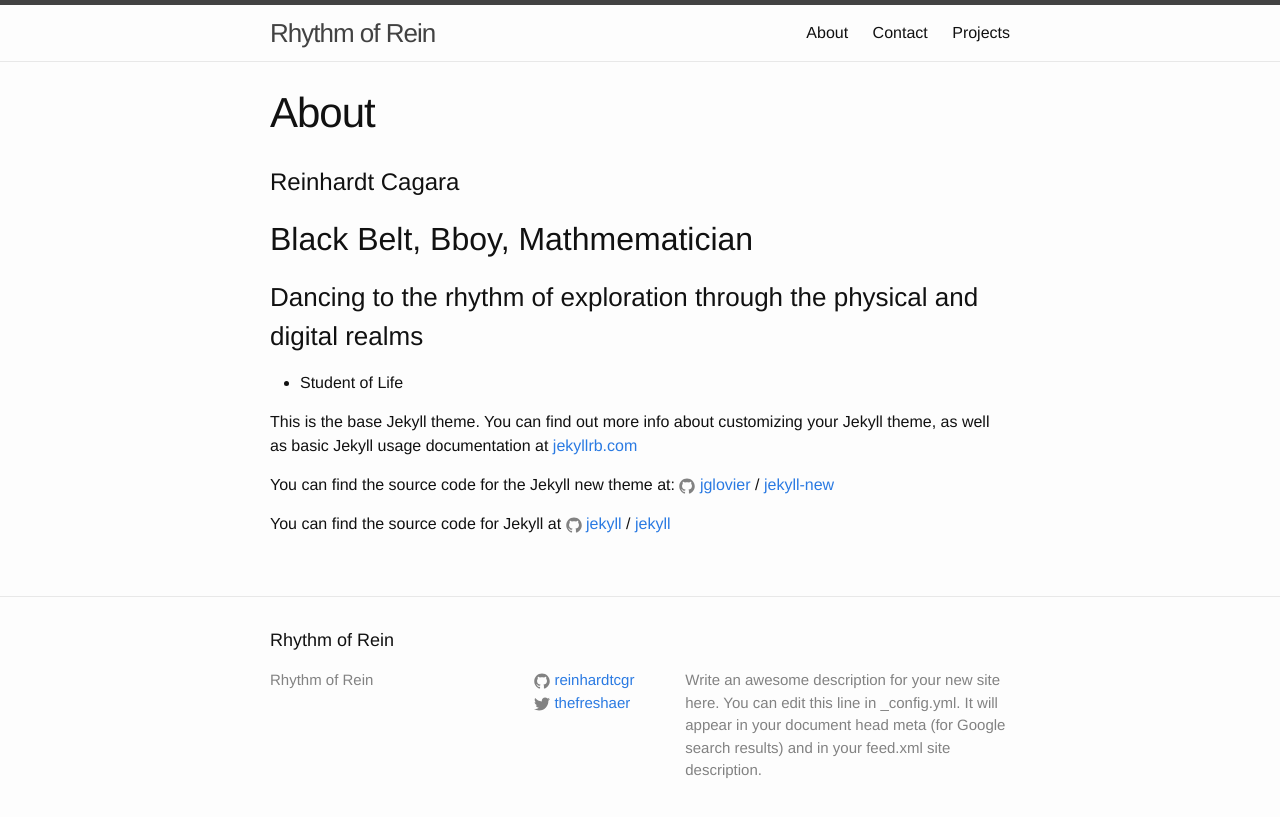
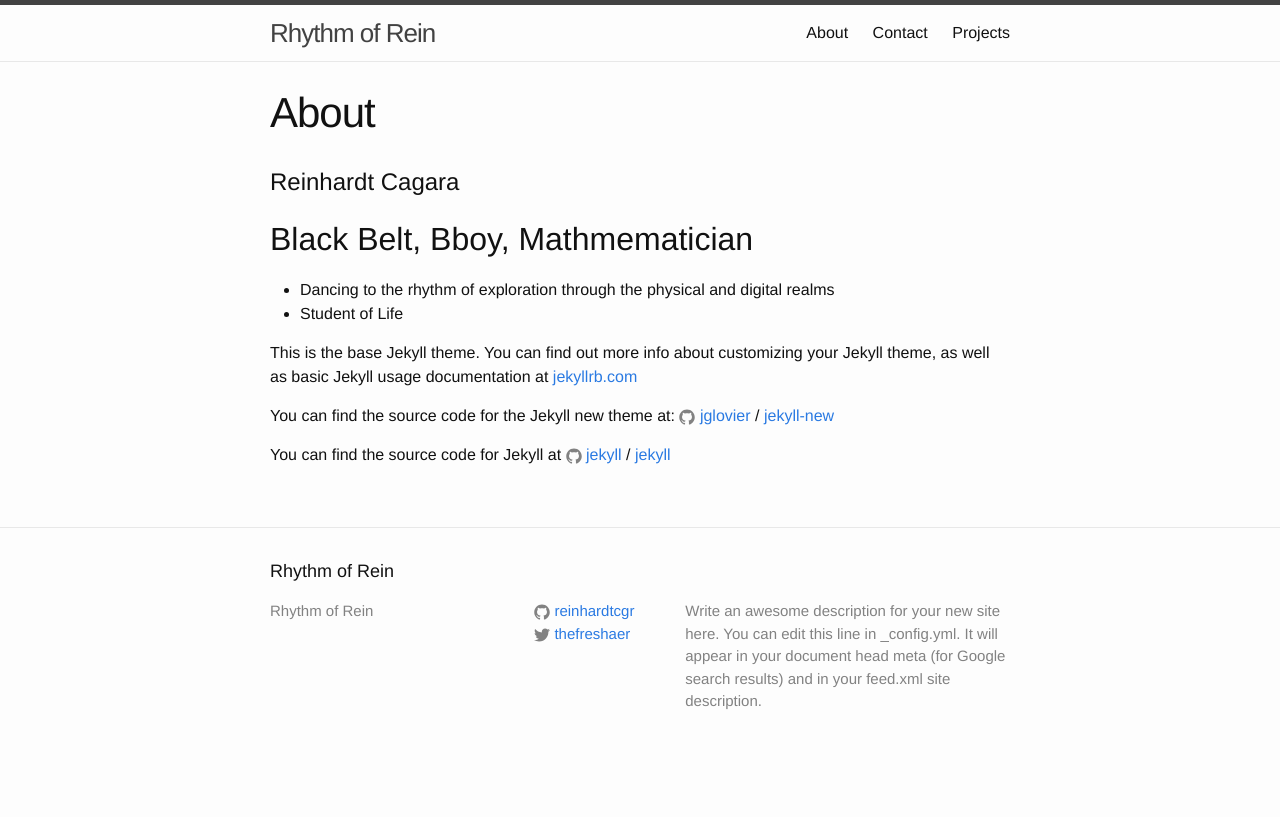
Before and after one commit to reinhardt021/reinhardt021.github.io, a Jekyll site: the page built from about.md, in a window 1280 px wide. Shown: the top 817 px of the page. Built offline with Jekyll 4.4.1, drawn with Linux system fonts in a browser that asks for light colours.

```diff
--- a/about.md
+++ b/about.md
@@ -7,8 +7,7 @@ permalink: /about/
 # Reinhardt Cagara
 
 ## Black Belt, Bboy, Mathmematician
-### Dancing to the rhythm of exploration through the physical and digital realms
-
+- Dancing to the rhythm of exploration through the physical and digital realms
 - Student of Life
 
 
```
